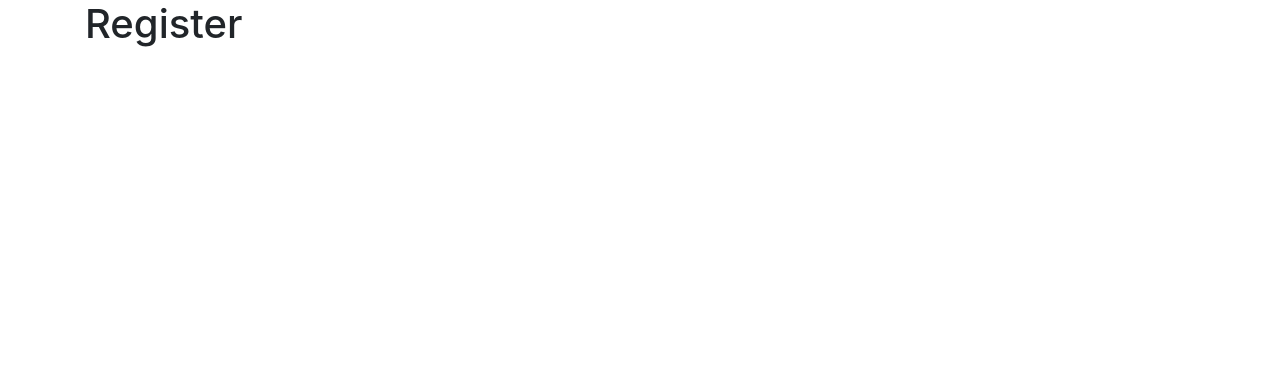
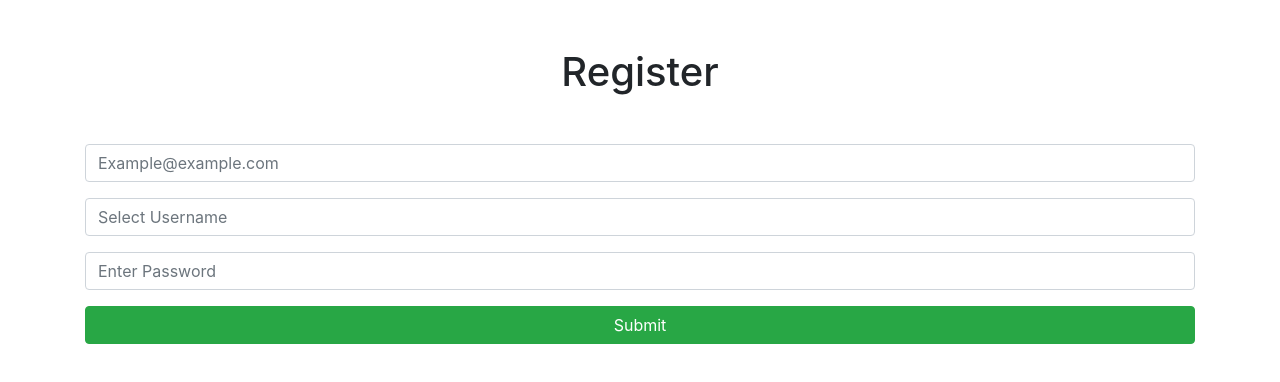
Before and after one commit to joshfagen/PERN-Login, a React (Create React App) app in the folder client/: page /register in a window 1280 px wide. Shown: the top 382 px of the page. Built offline with nearby package versions, Linux system fonts and the light colour scheme.

Commit message:
registers new users to db from client-side form

```diff
--- a/client/src/components/Dashboard.js
+++ b/client/src/components/Dashboard.js
@@ -1,9 +1,10 @@
 import React, { Fragment } from 'react';
 
-const Dashboard = () => {
+const Dashboard = ({ setAuth }) => {
  return (
     <Fragment>
         <h1>Dashboard</h1>
+        <button onClick={() => setAuth(false)}>Logout</button>
     </Fragment>
  )
 
--- a/client/src/components/Register.js
+++ b/client/src/components/Register.js
@@ -1,9 +1,68 @@
-import React, { Fragment } from 'react';
+import React, { Fragment, useState } from 'react';
 
 const Register = () => {
- return (
+    const [inputs, setInputs] = useState({
+        email: "",
+        name: "",
+        password: ""
+    });
+
+    const {email, name, password} = inputs;
+
+    const onChange = e => {
+        setInputs({...inputs, [e.target.name] : e.target.value});
+    };
+
+    const onSubmitForm = async(e) => {
+        e.preventDefault();
+
+        try {
+            const body = {email, name, password};
+
+            const response = await fetch('http://localhost:5000/auth/register', {
+                method: "POST",
+                headers: {"Content-Type" : "application/json"},
+                body: JSON.stringify(body)
+            });
+
+            const parseResponse = await response.json();
+            console.log(parseResponse);
+
+        } catch (err) {
+            console.error(err.message);
+        }
+    }
+
+    return (
     <Fragment>
-        <h1>Register</h1>
+        <h1 className="text-center my-5">Register</h1>
+        <form onSubmit={onSubmitForm}>
+            <input
+                className="form-control my-3"
+                type="email"
+                name="email"
+                placeholder="Example@example.com"
+                value={email}
+                onChange={e => onChange(e)}
+            />
+            <input
+                className="form-control my-3"
+                type="text"
+                name="name"
+                placeholder="Select Username"
+                value={name}
+                onChange={e => onChange(e)}
+            />
+            <input
+                className="form-control my-3"
+                type="password"
+                name="password"
+                placeholder="Enter Password"
+                value={password}
+                onChange={e => onChange(e)}
+            />
+            <button className="btn btn-success btn-block ">Submit</button>
+        </form>
     </Fragment>
  )
 
```
